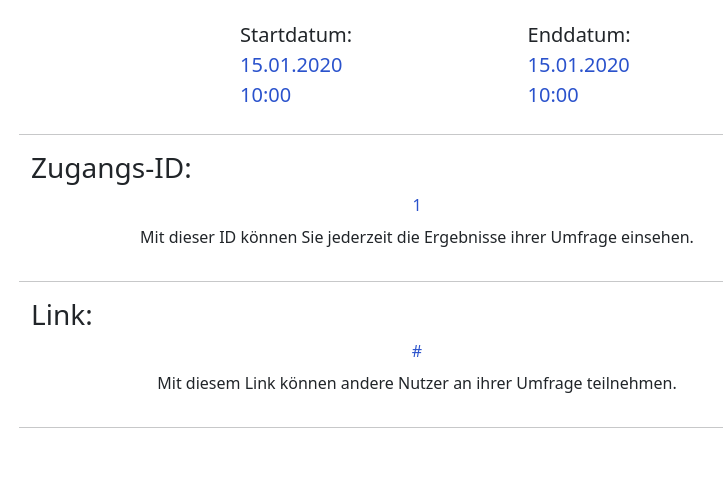
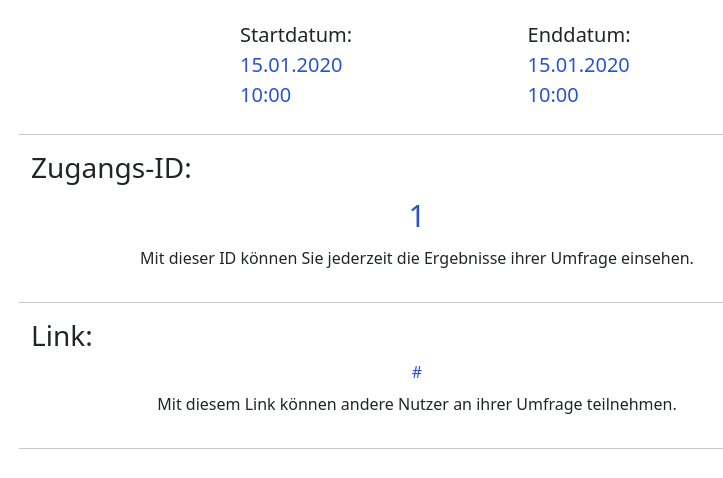
Before and after one commit to pamei07/surveyTool_backend, a Spring Boot app: page /createSurvey/1/final in a window 1280 px wide. Shown: the part 255-733 px from the top of the page, without its empty margins (223-946 px from the left). Run offline with Spring Boot 4, Linux system fonts and the light colour scheme; tables that the repository leaves empty hold one stand-in row (values such as "Sample post").

Commit message:
Add styling for accessID

```diff
--- a/src/main/resources/static/css/style.css
+++ b/src/main/resources/static/css/style.css
@@ -19,3 +19,7 @@
 .errorMessage {
     white-space: pre-wrap;
 }
+
+#accessID {
+    font-size: 30px;
+}
```
